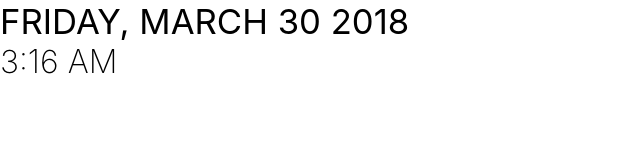
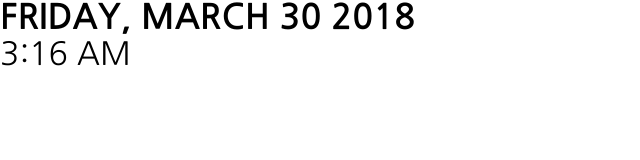
Before and after one commit to scmlee/google-pi-wall, an Electron app: page time.html in a window 800 px wide. Shown: the whole page, without its empty margins (0-640 px from the left). Drawn offline with nearby package versions, Linux system fonts and the light colour scheme.

Commit message:
Use google fonts

```diff
--- a/css/pi-wall.css
+++ b/css/pi-wall.css
@@ -13,7 +13,8 @@ html,body {
     height: 100%;
     margin: 0px;
     padding: 0px;
-    font-family: -apple-system, 'Helvetica Neue', Helvetica, sans-serif;
+    /* font-family: -apple-system, 'Helvetica Neue', Helvetica, sans-serif; */
+    font-family: 'Nanum Gothic', sans-serif;
     font-size: 12px;
 }
 
@@ -61,12 +62,12 @@ div#calendar-row webview#calendar-webview {
 div#datetime #date{
     font-size: 26pt;
     text-transform: uppercase;
-    font-weight: 400;
+    font-weight: 700;
 }
 
 div#datetime #time {
     font-size: 24pt;
-    font-weight: 200;
+    font-weight: 400;
 }
 
 div#weather {
--- a/main.js
+++ b/main.js
@@ -40,9 +40,10 @@ function createWindow () {
 
   //Maximize the window
   //mainWindow.setFullScreen(true);
+  mainWindow.maximize();
 
   // Open the DevTools.
-  mainWindow.webContents.openDevTools(); //{ mode : "undocked"});
+  //mainWindow.webContents.openDevTools(); //{ mode : "undocked"});
 
   // Emitted when the window is closed.
   mainWindow.on('closed', function () {
--- a/time.html
+++ b/time.html
@@ -2,6 +2,7 @@
 
 <head>
     <link rel="stylesheet" href="css/pi-wall.css" />
+    <link href="https://fonts.googleapis.com/css?family=Nanum+Gothic:400,700,800" rel="stylesheet">
 </head>
 
 <body class="header-body">
```
Also changed, not shown: index.html (+2 -0 lines), js/weather.js (+7 -0 lines), package.json (+6 -5 lines), weather.html (+1 -0 lines), 1 other file.
